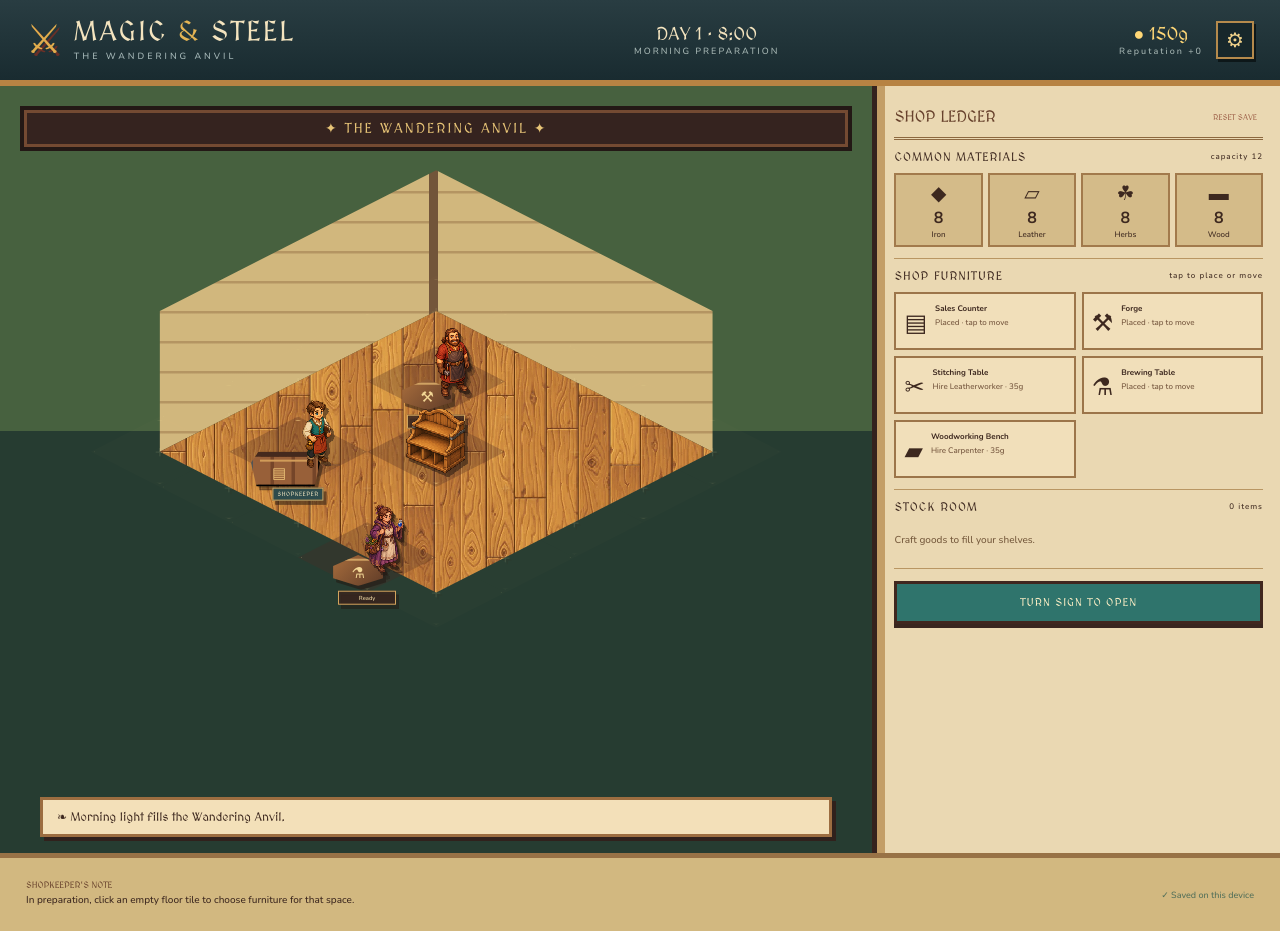
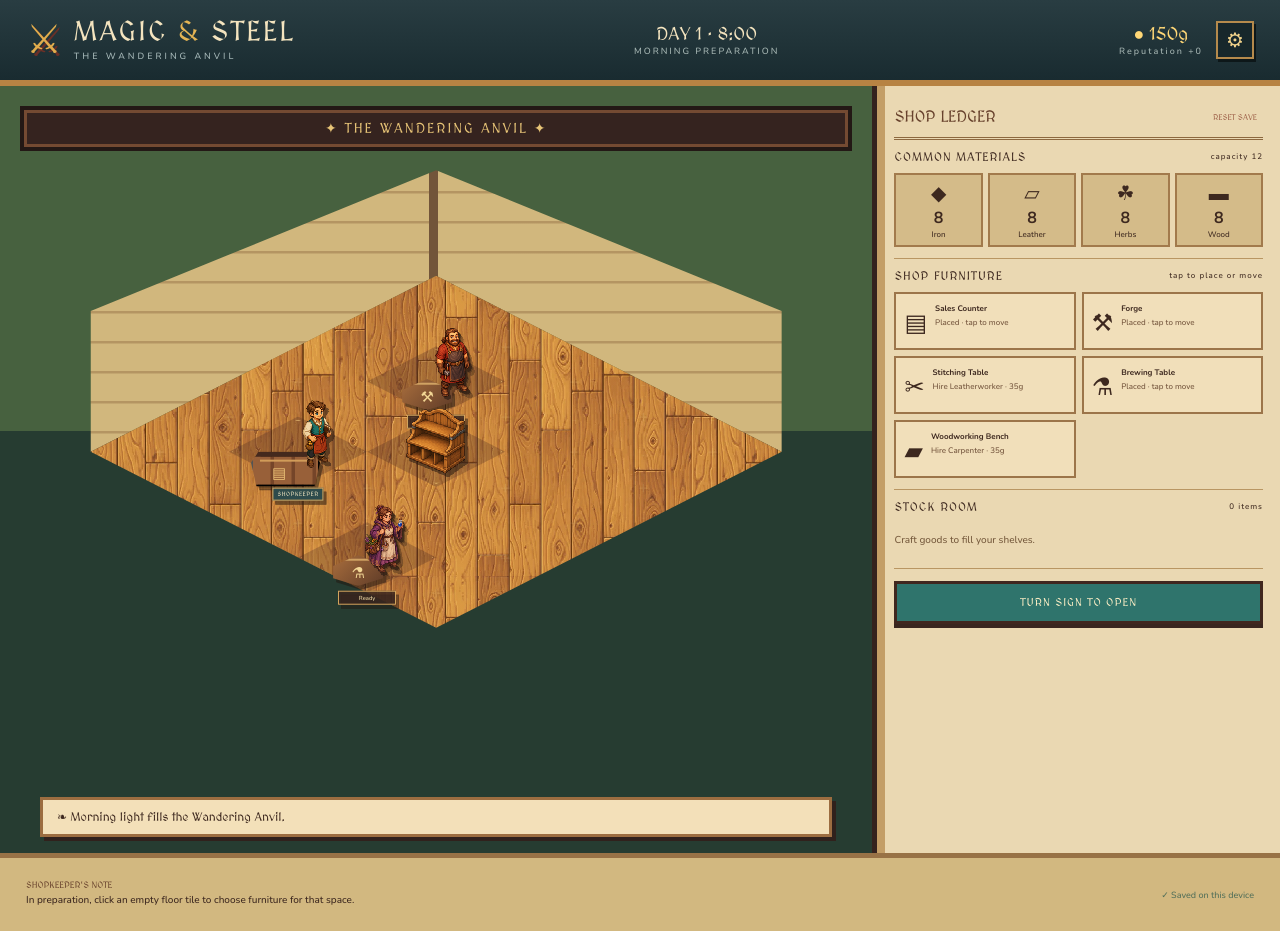
Before and after one commit to Jamvibes/Shop, a React (Vite) app: page / in a window 1280 px wide. Built offline with nearby package versions, Linux system fonts and the light colour scheme.

Commit message:
Extend shop floor to outer grid edges

```diff
--- a/src/style.css
+++ b/src/style.css
@@ -66,10 +66,10 @@
 
 /* Shared responsive shop geometry: these corners match the generated grid
    coordinates, so fullscreen and narrow layouts use the same diamond. */
-.room:before{left:16.8%;right:16.8%;top:25%;height:44%;transform:none;clip-path:polygon(50% 0,100% 50%,50% 100%,0 50%);border:0;box-shadow:none;background-size:auto,300px 300px}
-.room:after{inset:0;width:100%;height:100%;clip-path:polygon(50% 3%,83.2% 25%,83.2% 47%,50% 25%,16.8% 47%,16.8% 25%);filter:drop-shadow(0 6px 0 #4a3425);background-image:linear-gradient(90deg,transparent 0 49.2%,#72553a 49.2% 50.2%,transparent 50.2%),repeating-linear-gradient(0deg,#d1b77d 0 27px,#b49562 28px 30px)}
+.room:before{left:8.5%;right:8.5%;top:19.5%;height:55%;transform:none;clip-path:polygon(50% 0,100% 50%,50% 100%,0 50%);border:0;box-shadow:none;background-size:auto,300px 300px}
+.room:after{inset:0;width:100%;height:100%;clip-path:polygon(50% 3%,91.5% 25%,91.5% 47%,50% 19.5%,8.5% 47%,8.5% 25%);filter:drop-shadow(0 6px 0 #4a3425);background-image:linear-gradient(90deg,transparent 0 49.2%,#72553a 49.2% 50.2%,transparent 50.2%),repeating-linear-gradient(0deg,#d1b77d 0 27px,#b49562 28px 30px)}
 .bench-slot{width:16.6%;height:11%}
-@media(max-width:620px){.room:before{left:16.8%;right:16.8%;top:25%;height:44%}.room:after{inset:0;width:100%;height:100%}.bench-slot{width:16.6%;height:11%}}
+@media(max-width:620px){.room:before{left:8.5%;right:8.5%;top:19.5%;height:55%}.room:after{inset:0;width:100%;height:100%}.bench-slot{width:16.6%;height:11%}}
 
 /* Illustrated customers roam between free floor tiles, then step up to the
    movable sales counter when their request becomes active. */
```
